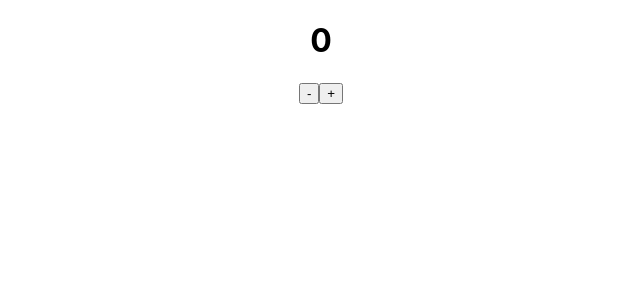
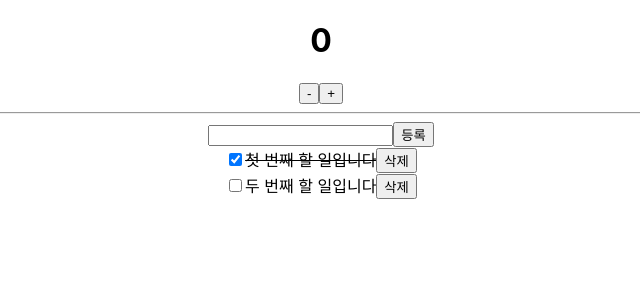
Before and after one commit to m1njuju/react-redux, a React (Create React App) app: page / in a window 1280 px wide. Shown: the top 300 px of the page, without its empty margins (319-959 px from the left). Built offline with nearby package versions, Linux system fonts and the light colour scheme.

Commit message:
todos-redux

```diff
--- a/src/App.js
+++ b/src/App.js
@@ -1,10 +1,12 @@
 import "./App.css";
 import CounterContainer from "./containers/CounterContainer";
-
+import TodosContainer from "./containers/TodosContainer";
 function App() {
   return (
     <div className="App">
       <CounterContainer />
+      <hr></hr>
+      <TodosContainer />
     </div>
   );
 }
--- /dev/null
+++ b/src/components/Todos.jsx
@@ -0,0 +1,63 @@
+// Todos안에 사용될 TodoItem
+const TodoItem = ({ todo, onToggle, onRemove }) => {
+  // 안에서 실행될 내용
+  // todo(할일 목록), onToggle(체크박스), onRemove(삭제)
+  return (
+    <div>
+      <input
+        type="checkbox"
+        // 클릭했을 때 실행하기 위해 익명함수로 감싼다
+        onClick={() => onToggle(todo.id)}
+        checked={todo.done}
+        readOnly={true}
+      />
+      <span style={{ textDecoration: todo.done ? "line-through" : "none" }}>
+        {todo.text}
+      </span>
+      <button
+        onClick={() => {
+          onRemove(todo.id);
+        }}
+      >
+        삭제
+      </button>
+    </div>
+  );
+};
+
+// 내보낼 Todos
+const Todos = ({
+  input, // input에 입력되는 텍스트
+  todos, // 할일 목록이 들어가 있는 객체
+  onChangeInput, // input안의 값을 가져오는 메서드
+  onInsert, // 가져온 값을 todo목록에 추가
+  onToggle, // todoItem에 전달해 줄 값
+  onRemove,
+}) => {
+  const onChange = (e) => {
+    onChangeInput(e.target.value);
+  };
+  const onSubmit = (e) => {
+    e.preventDefault();
+    onInsert(input);
+    onChangeInput("");
+  };
+  return (
+    <div>
+      <form onSubmit={onSubmit}>
+        <input type="text" value={input} onChange={onChange} />
+        <button type="submit">등록</button>
+      </form>
+      {todos.map((todo) => (
+        <TodoItem
+          todo={todo}
+          key={todo.id}
+          onToggle={onToggle}
+          onRemove={onRemove}
+        />
+      ))}
+    </div>
+  );
+};
+
+export default Todos;
--- /dev/null
+++ b/src/containers/TodosContainer.jsx
@@ -0,0 +1,38 @@
+// Todos 컴포넌트와 리덕스 모듈 연결
+import { connect } from "react-redux";
+import Todos from "../components/Todos";
+import { changeInput, insert, toggle, remove } from "../modules/todos";
+
+const TodosContainer = ({
+  input,
+  todos,
+  changeInput,
+  insert,
+  toggle,
+  remove,
+}) => {
+  return (
+    <Todos
+      input={input}
+      todos={todos}
+      onChangeInput={changeInput}
+      onInsert={insert}
+      onToggle={toggle}
+      onRemove={remove}
+    />
+  );
+};
+export default connect(
+  //state todos를 가져와서 값 할당
+  ({ todos }) => ({
+    input: todos.input,
+    todos: todos.todos,
+  }),
+  //dispatch해서 사용될 액션함수(모듈)를 넣어줌
+  {
+    changeInput,
+    insert,
+    toggle,
+    remove,
+  }
+)(TodosContainer);
--- a/src/modules/index.js
+++ b/src/modules/index.js
@@ -5,9 +5,11 @@
 
 // 작성한 리덕스 모듈을 가져옴
 import counter from "./counter";
+import todos from "./todos";
 
 const rootReducer = combineReducers({
   counter,
+  todos,
 });
 
 export default rootReducer;
--- /dev/null
+++ b/src/modules/todos.js
@@ -0,0 +1,79 @@
+// 액션 타입
+const CHANGE_INPUT = "todos/CHANGE_INPUT"; // input 값 수정
+const INSERT = "todos/INSERT"; // 새로운 todo 추가
+const TOGGLE = "todos/TOGGLE"; // 체크박스
+const REMOVE = "todos/REMOVE"; // 삭제
+
+// 액션 함수: dispatch시에 실행될 type과 필요한 값
+export const changeInput = (input) => ({
+  type: CHANGE_INPUT,
+  input,
+});
+let id = 3; // 사용자가 입력하는 값이 아닌 자동으로 바뀌는 값
+export const insert = (text) => ({
+  type: INSERT,
+  todo: {
+    id: id++, // ++ 후위 연산자로 값을 넣어준 후에 1씩 증가
+    text,
+    done: false,
+  },
+});
+
+export const toggle = (id) => ({
+  type: TOGGLE,
+  id,
+});
+
+export const remove = (id) => ({
+  type: REMOVE,
+  id,
+});
+
+// 초기 state
+const initalState = {
+  input: "",
+  todos: [
+    {
+      id: 1,
+      text: "첫 번째 할 일입니다",
+      done: true,
+    },
+    {
+      id: 2,
+      text: "두 번째 할 일입니다",
+      done: false,
+    },
+  ],
+};
+
+// 리듀서 함수를 통해서 수정
+function todos(state = initalState, action) {
+  switch (action.type) {
+    case CHANGE_INPUT:
+      return {
+        ...state,
+        input: action.input,
+      };
+    case INSERT:
+      return {
+        ...state,
+        todos: state.todos.concat(action.todo),
+      };
+    case TOGGLE:
+      return {
+        ...state,
+        todos: state.todos.map((todo) =>
+          todo.id === action.id ? { ...todo, done: !todo.done } : todo
+        ),
+      };
+    case REMOVE:
+      return {
+        ...state,
+        todos: state.todos.filter((todo) => todo.id !== action.id),
+      };
+    default:
+      return state;
+  }
+}
+
+export default todos;
```
